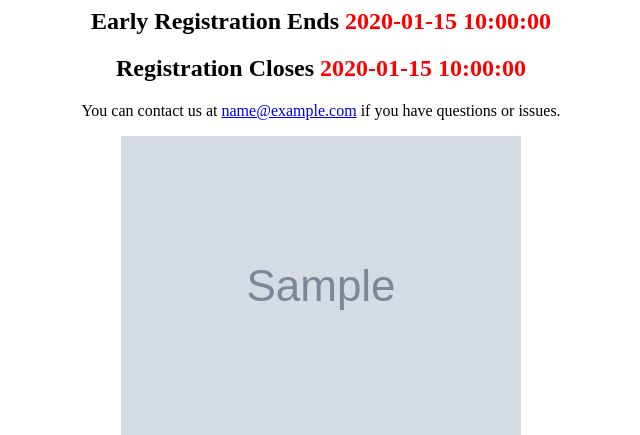
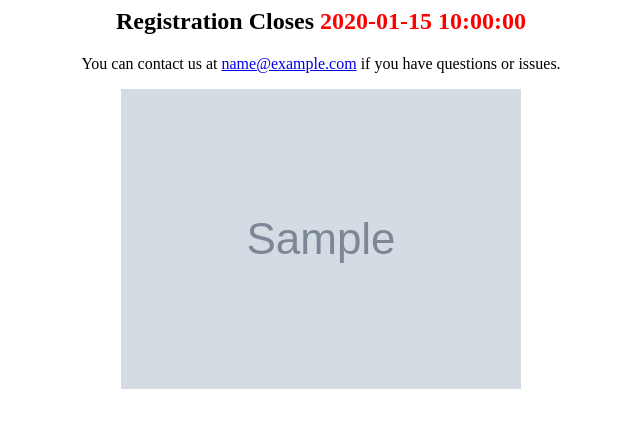
Before and after one commit to audioboxer217/tkd_registration_frontend, a Flask app: template templates/landing.html in a window 1280 px wide. Shown: the top 435 px of the page, without its empty margins (319-959 px from the left). Run offline with Flask 3, Linux system fonts and the light colour scheme; the template is opened without the code that fills it: most values are stand-ins (such as "Sample title", 1, 10 or a date in 2020); grey boxes marked "Sample" are stand-in pictures.

Commit message:
Add logic to remove 'early reg'
after Early Reg Date

```diff
--- a/app.py
+++ b/app.py
@@ -144,8 +144,9 @@ def render_base(content_file, **page_params):
 @app.route("/", methods=["GET"])
 def index():
     page_params = {
+        "today": datetime.today(),
         "email": os.getenv("CONTACT_EMAIL"),
-        "early_reg_date": datetime.fromtimestamp(stripe.Coupon.list(limit=1).data[0]["redeem_by"]).strftime("%B %d, %Y"),
+        "early_reg_date": datetime.fromtimestamp(stripe.Coupon.list(limit=1).data[0]["redeem_by"]),
         "reg_close_date": os.getenv("REG_CLOSE_DATE"),
         "poster_url": url_for("static", filename=get_s3_file(app.config["mediaBucket"], "registration_poster.jpg")),
     }
--- a/templates/landing.html
+++ b/templates/landing.html
@@ -1,7 +1,9 @@
 <div class="row justify-content-md-center mt-4">
     <div class="col" align="center">
-        <h2>Early Registration Ends <font color="red">{{early_reg_date}}</font>
+    {% if today < early_reg_date %} <h2>Early Registration Ends <font color="red">{{early_reg_date.strftime("%B %d, %Y")}}
+        </font>
         </h2>
+        {% endif %}
         <h2>Registration Closes <font color="red">{{reg_close_date}}</font>
         </h2>
     </div>
```
